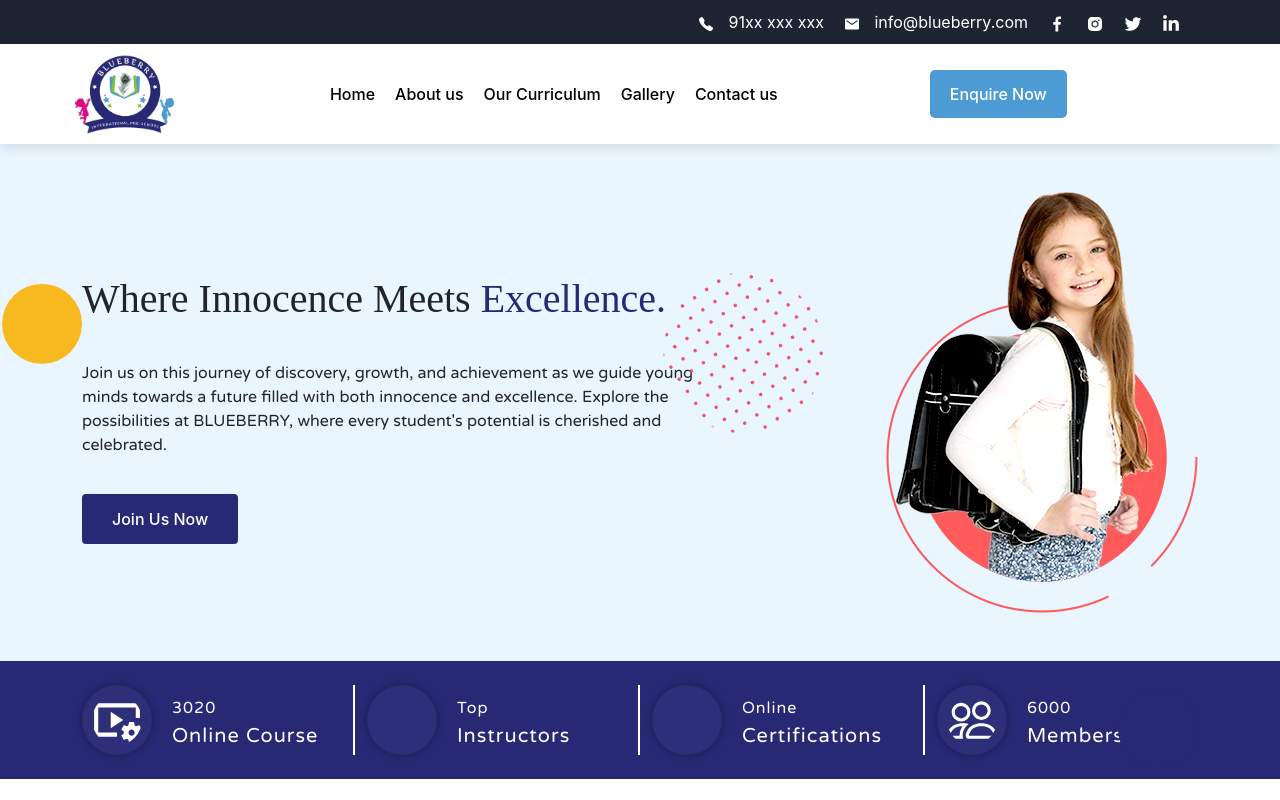
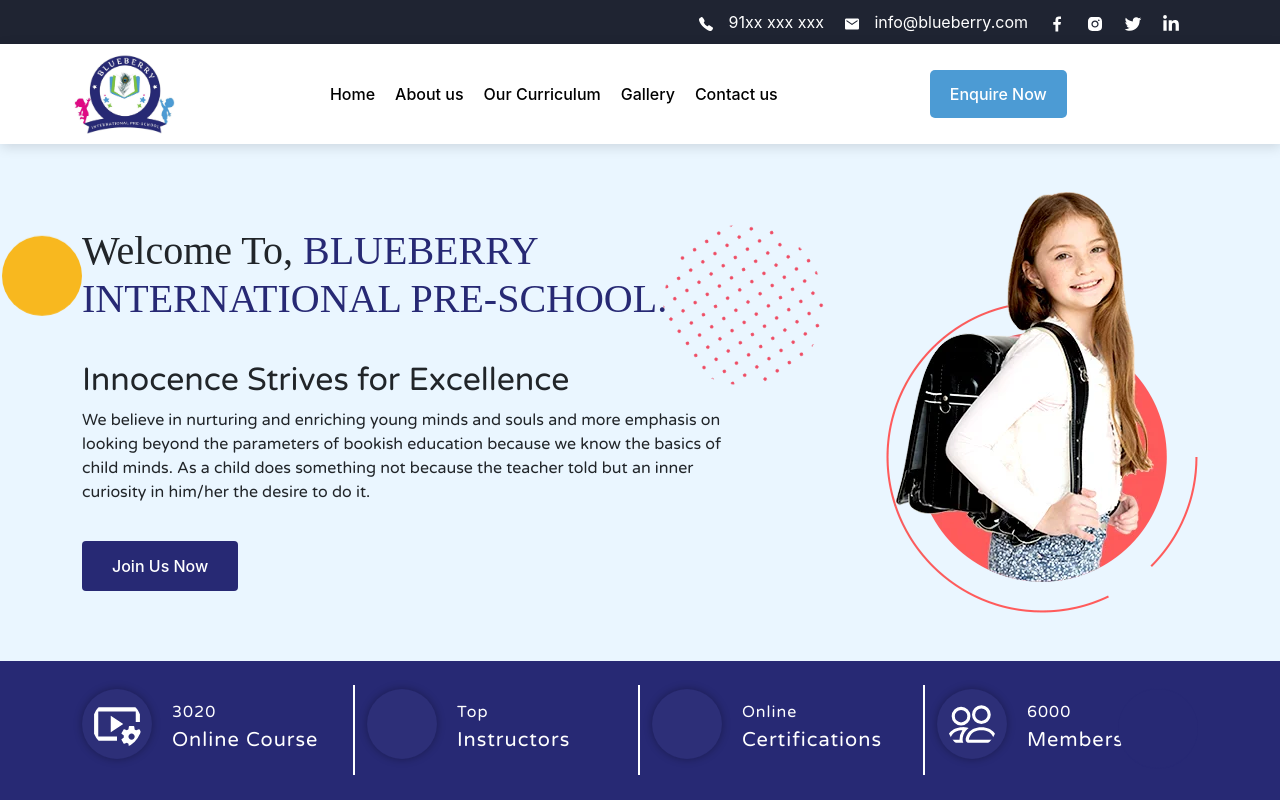
Before and after one commit to vijayK006/BlueBerry-Pre-school, a React (Create React App) app: page / in a window 1280 px wide. Shown: the top 800 px of the page. Built offline with nearby package versions, Linux system fonts and the light colour scheme; some icons are missing; a web font is replaced by a local one.

Commit message:
Update Banner.js
banner content and some alignment changed

```diff
--- a/src/Components/Banner.js
+++ b/src/Components/Banner.js
@@ -19,13 +19,15 @@ const Banner = () => {
     <div className='shape-round-yellow'/>
 
 
-         <h1>Where Innocence Meets <span style={{color:"#272974"}}>Excellence.</span></h1>
+         <h1>Welcome To, <span style={{color:"#272974"}}>BLUEBERRY INTERNATIONAL PRE-SCHOOL.</span></h1>
 
-        <p>Join us on this journey of discovery, growth,
-        and achievement as we guide young minds towards a
-        future filled with both innocence and excellence.
-        Explore the possibilities at BLUEBERRY, where
-        every student's potential is cherished and celebrated.</p>
+<h2 className='default-font'> Innocence Strives for Excellence</h2>
+
+        <p>We believe in nurturing and enriching young minds and souls and more emphasis on looking
+beyond the parameters of bookish education because we know the basics of child minds.
+As a child does something not because the teacher told but an inner curiosity in him/her the
+desire to do it.</p>
+
         <Link className="banner-btn">Join Us Now</Link>
 
 
@@ -47,7 +49,7 @@ const Banner = () => {
 <div className='container'>
   <div className='row'>
 
-    <div className='col-md-3 col-12 border-right'>
+    <div className='col-md-3 col-12 border-right pt-md-1 mb-md-1 pt-3 pb-3'>
       <div className='heightlight-card'>
 <MdVideoSettings className='icon'/>
 <div className='heightlight-content'>
@@ -58,7 +60,7 @@ const Banner = () => {
 
     </div>
 
-    <div className='col-md-3 col-12 border-right'>
+    <div className='col-md-3 col-12 border-right pt-md-1 mb-md-1 pt-3 pb-3'>
       <div className='heightlight-card'>
 <FaPersonChalkboard className='icon'/>
 <div className='heightlight-content'>
@@ -69,7 +71,7 @@ const Banner = () => {
 
     </div>
 
-    <div className='col-md-3 col-12 border-right'>
+    <div className='col-md-3 col-12 border-right pt-md-1 mb-md-1 pt-3 pb-3'>
       <div className='heightlight-card'>
 <PiCertificate className='icon'/>
 <div className='heightlight-content'>
@@ -80,7 +82,7 @@ const Banner = () => {
 
     </div>
 
-    <div className='col-md-3 col-12 '>
+    <div className='col-md-3 col-12  pt-md-1 mb-md-1 pt-3 pb-3'>
       <div className='heightlight-card'>
 <BsPeople className='icon'/>
 <div className='heightlight-content'>
```
